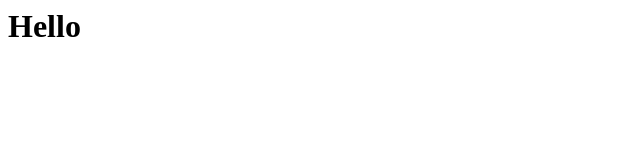
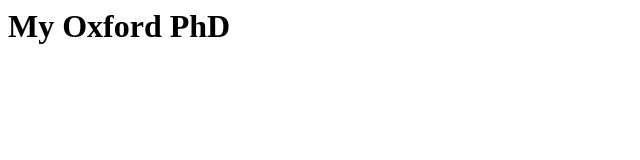
Before and after one commit to Tam-ski/first_site, a plain HTML site: page index.html in a window 1280 px wide. Shown: the whole page, without its empty margins (0-640 px from the left). Drawn offline with Linux system fonts and the light colour scheme.

Commit message:
index.html

```diff
--- a/index.html
+++ b/index.html
@@ -1 +1 @@
-<h1>Hello</h1>
+<h1>My Oxford PhD</h1>
```
